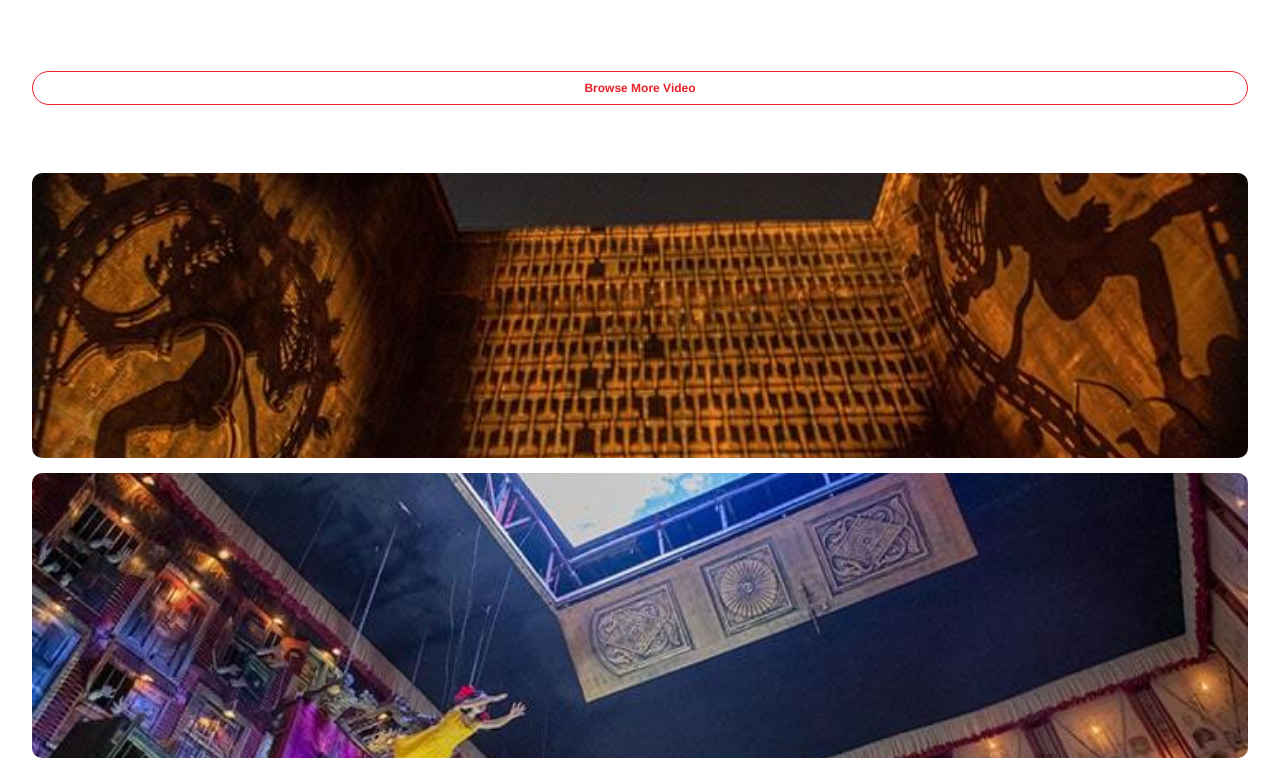
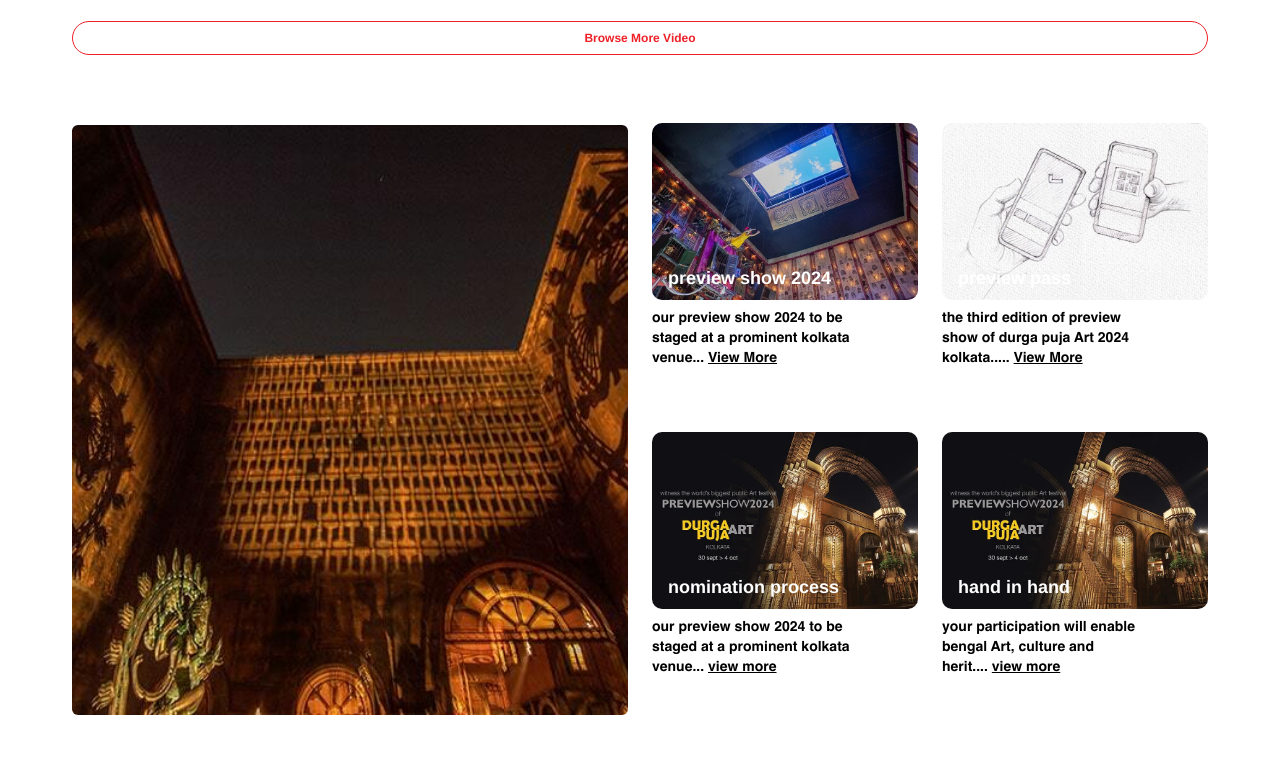
Before and after one commit to jinx71/massart, a Next.js app: page / in a window 1280 px wide. Shown: the part 2180-2951 px from the top of the page. Built offline with nearby package versions, Linux system fonts and the light colour scheme.

Commit message:
conceft section done

```diff
--- a/app/page.js
+++ b/app/page.js
@@ -20,9 +20,9 @@ export const metadata = {
 
 export default function Home() {
   return (
-    <div className="bg-[#FFFFFF]">
+    <div className="bg-[#FFFFFF] ">
       <HeaderHome />
-      <main>
+      <main className="max-w-[1200px] mx-auto">
         <HomeAboutUs />
         <Visual />
         <Gallery />
--- a/src/components/Concept.js
+++ b/src/components/Concept.js
@@ -1,31 +1,26 @@
 "use client";
 import Image from "next/image";
-import Link from "next/link";
 import { usePathname } from "next/navigation";
-
 
 const Concept = () => {
   const currentPath = usePathname();
   return (
     <div className="pt-[60px] px-[32px]">
+      <div className="grid md:grid-cols-2  gap-6 items-center">
         {/* card1 */}
-  <div className="relative group mb-[15px]">
-    <div className="h-[285px] w-full relative">
-      <Image
-        className="w-full h-full object-cover rounded-[10px]"
-        src="/images/conceptOfDurgaPuja.jpg"
-        height={100}
-        width={100}
-        alt=""
-      />
-      <div className="absolute inset-0 bg-black-to-t to-black from-transparent rounded-[10px] opacity-0 group-hover:opacity-100 transition-opacity duration-300"></div>
+        <div className="relative h-[400px] md:h-[590px] rounded-md overflow-hidden group  bg-[url('/images/conceptOfDurgaPuja.jpg')] bg-no-repeat bg-cover bg-center">
+          <div className="absolute inset-0 bg-gradient-to-b from-[#00000000] to-[#000000]  rounded-[10px] opacity-0 group-hover:opacity-100 transition-opacity duration-300"></div>
+
           <div className="absolute left-[25px] bottom-[25px] opacity-0 group-hover:opacity-100 transition-opacity duration-300">
-        <p className="xs:text-[12px] leading-[23px] font-helvetica font-bold text-white">
+            <p className="text-[24px] leading-[23px] font-helvetica font-bold text-[#FCFCFC]">
               Concept of Durga Puja Art
             </p>
             <div className="pt-[10px]">
-          <p className="text-[8px] pr-[25%] leading-[14px] text-white font-normal font-helvetica">
-            Durga Puja is technically West Bengal’s largest religious festival, centred on the goddess Durga, destroyer of the demon Mahishasura. But increasingly, Durga Puja is also the world’s largest publicly funded Art show.
+              <p className="text-[14px] pr-[25%]  text-[#b8b4b4] font-normal font-helvetica">
+                Durga Puja is technically West Bengal’s largest religious
+                festival, centred on the goddess Durga, destroyer of the demon
+                Mahishasura. But increasingly, Durga Puja is also the world’s
+                largest publicly funded Art show.
               </p>
               <div className="pt-[10px]">
                 <button className="bg-buttonCustomColor text-white text-[12px] leading-[24px] font-helvetica font-bold px-[17px] py-[4px] rounded-full">
@@ -35,11 +30,118 @@ const Concept = () => {
             </div>
           </div>
         </div>
+
+        <div className="grid  md:grid-cols-2 gap-6 items-center">
+          {/* card 2 */}
+          <div className="h-[285px] w-full relative group">
+            <div className="relative group">
+              <Image
+                className="w-full  object-cover rounded-[10px]"
+                src="/images/preview show-min.jpg"
+                height={100}
+                width={100}
+                alt=""
+              />
+              <div className="absolute inset-0 bg-gradient-to-b from-[#00000000] to-[#000000] rounded-[10px] opacity-0 group-hover:opacity-100 transition-opacity duration-300"></div>
+            </div>
+
+            <p className="text-[18px] absolute top-36 left-4 leading-[23px] font-helvetica font-bold text-white">
+              preview show 2024
+            </p>
+            {/* <div className="absolute left-[25px] bottom-[25px] opacity-1  duration-300">
+              <p className="text-[18px] leading-[23px] font-helvetica font-bold text-white">
+                preview show 2024
+              </p>
+              <div className="pt-[10px]">
+                <p className="text-[18px] pr-[25%] leading-[14px] text-white font-normal font-helvetica">
+                  our preview show 2024 to be staged at a prominent kolkata
+                  venue is intended to show you how durga puja in bengal has
+                  evolved into a display of contemporary Art while remaining
+                  deeply rooted in tradition.
+                </p>
+
+                <div className="pt-[10px]">
+                  <Link href="/concept">
+                    <button className="bg-buttonCustomColor text-white text-[12px] leading-[24px] font-helvetica font-bold px-[17px] py-[4px] rounded-full">
+                      Read More
+                    </button>
+                  </Link>
+                </div>
+              </div>
+            </div> */}
+            <p className="text-[14px] pt-2 pr-[25%] leading-[20px]  font-normal font-helvetica">
+              our preview show 2024 to be staged at a prominent kolkata venue...{" "}
+              <span className="underline">View More</span>
+            </p>
+          </div>
+          {/* card 3 */}
+          <div className="h-[285px] w-full relative group">
+            <div className="relative group">
+              <Image
+                className="w-full h-full object-cover rounded-[10px]"
+                src="/images/Previewpass-234-min.jpg"
+                height={100}
+                width={100}
+                alt=""
+              />
+              <div className="absolute inset-0 bg-gradient-to-b from-[#00000000] to-[#000000] rounded-[10px] opacity-0 group-hover:opacity-100 transition-opacity duration-300"></div>
+            </div>
+            <p className="text-[18px] absolute top-36 left-4 leading-[23px] font-helvetica font-bold text-white">
+              preview pass
+            </p>
+            <p className="text-[14px] pt-2 pr-[25%] leading-[20px]  font-normal font-helvetica">
+              the third edition of preview show of durga puja Art 2024
+              kolkata..... <span className="underline">View More</span>
+            </p>
+          </div>
+          {/* card4 */}
+          <div className="h-[285px] w-full relative group">
+            <div className="relative group">
+              <Image
+                className="w-full h-full object-cover rounded-[10px]"
+                src="/images/nominationProcess.jpg"
+                height={100}
+                width={100}
+                alt=""
+              />
+              <div className="absolute inset-0 bg-gradient-to-b from-[#00000000] to-[#000000] rounded-[10px] opacity-0 group-hover:opacity-100 transition-opacity duration-300"></div>
+            </div>
+            <p className="text-[18px] absolute top-36 left-4 leading-[23px] font-helvetica font-bold text-white">
+              nomination process
+            </p>
+            <p className="text-[14px] pt-2 pr-[25%] leading-[20px]  font-normal font-helvetica">
+              our preview show 2024 to be staged at a prominent kolkata venue...{" "}
+              <span className="underline">view more</span>
+            </p>
+          </div>
+          {/* card5 */}
+
+          <div className="h-[285px] w-full relative group">
+            <div className="relative group">
+              <Image
+                className="w-full h-full object-cover rounded-[10px]"
+                src="/images/nominationProcess.jpg"
+                height={100}
+                width={100}
+                alt=""
+              />
+              <div className="absolute inset-0 bg-gradient-to-b from-[#00000000] to-[#000000] rounded-[10px] opacity-0 group-hover:opacity-100 transition-opacity duration-300"></div>
+            </div>
+
+            <p className="text-[18px] absolute top-36 left-4 leading-[23px] font-helvetica font-bold text-white">
+              hand in hand
+            </p>
+            <p className="text-[14px] pt-2 pr-[25%] leading-[20px]  font-normal font-helvetica">
+              your participation will enable bengal Art, culture and herit....{" "}
+              <span className="underline">view more</span>
+            </p>
+          </div>
+        </div>
       </div>
 
       {/* should not show in home page */}
-{
-  currentPath !== '/' && <div className="xl:ms-[125px] ms-[33px] xl:me-[125px] lg:ms-[100px] lg:me-[100px] me-[33px] md:mt-[150px] mt-[0px]">
+      {currentPath !== "/" && (
+        <div className="xl:ms-[125px] ms-[33px] xl:me-[125px] lg:ms-[100px] lg:me-[100px] me-[33px] md:mt-[150px] mt-[0px]">
           <div className="grid lg:grid-cols-2 grid-cols-1 md:gap-[106px] gap-[17px] md:mb-[61px] mb-7">
             <div>
               {/* <Image
@@ -62,76 +164,60 @@ const Concept = () => {
                 <span className="text-red-600">What</span> is durga puja Art
               </div>
               <div className="md:text-[15px] leading-[24px] text-[12px]">
-          <p className="md:mb-6 mb-5" style={{ fontFamily: 'sans-serif' }}>
-            durga puja is bengal’s biggest festival that takes place over a week or so in september-october, on dates varying every year but announced well in advance. at the centre of the celebration is the figure of goddess durga, crafted traditionally in clay, who is worshipped in the act of vanquishing the demon mahishasura. it is particularly in the streets of kolkata (calcutta), the capital of the state, that durga puja transcends religious bounds and serves as the cradle for the world’s largest publicly funded Art show. while the worship of durga and her four divine children remains the ritualistic core, the temporary shelters of the idols – structures created from months in advance in street corners – become exquisite works of artistic expression, unique to each locality every year. thus there is a different artistic interpretation offered in every locality through the choice of a different theme to which the entire structure conforms.
+                <p
+                  className="md:mb-6 mb-5"
+                  style={{ fontFamily: "sans-serif" }}
+                >
+                  durga puja is bengal’s biggest festival that takes place over
+                  a week or so in september-october, on dates varying every year
+                  but announced well in advance. at the centre of the
+                  celebration is the figure of goddess durga, crafted
+                  traditionally in clay, who is worshipped in the act of
+                  vanquishing the demon mahishasura. it is particularly in the
+                  streets of kolkata (calcutta), the capital of the state, that
+                  durga puja transcends religious bounds and serves as the
+                  cradle for the world’s largest publicly funded Art show. while
+                  the worship of durga and her four divine children remains the
+                  ritualistic core, the temporary shelters of the idols –
+                  structures created from months in advance in street corners –
+                  become exquisite works of artistic expression, unique to each
+                  locality every year. thus there is a different artistic
+                  interpretation offered in every locality through the choice of
+                  a different theme to which the entire structure conforms.
                 </p>
-          <p className="md:mb-6 mb-5" style={{ fontFamily: 'sans-serif' }}>
-            every autumn, the entire city wakes up to an explosion of creativity, with every neighbourhood decked up in unique templates that are a mélange of traditional Art and contemporary concepts, that are diverse and creative enough to rival any international art biennale. commercial promotion and sponsorship have kept pace with the explosion of Art, providing an eco-system of community support.
+                <p
+                  className="md:mb-6 mb-5"
+                  style={{ fontFamily: "sans-serif" }}
+                >
+                  every autumn, the entire city wakes up to an explosion of
+                  creativity, with every neighbourhood decked up in unique
+                  templates that are a mélange of traditional Art and
+                  contemporary concepts, that are diverse and creative enough to
+                  rival any international art biennale. commercial promotion and
+                  sponsorship have kept pace with the explosion of Art,
+                  providing an eco-system of community support.
                 </p>
-          <p className="md:mb-6 mb-5" style={{ fontFamily: 'sans-serif' }}>
-            as a result, every year, the durga puja experience is different and diverse. the evolution of durga puja of kolkata into an inclusive, community-driven celebration of Art has been hailed by unesco, which describes it as "the best instance of the public performance of religion and Art, and as thriving ground for collaborative artists and designers...”. durga puja has been inscribed on its list of intangible cultural heritage of humanity in 2021.
+                <p
+                  className="md:mb-6 mb-5"
+                  style={{ fontFamily: "sans-serif" }}
+                >
+                  as a result, every year, the durga puja experience is
+                  different and diverse. the evolution of durga puja of kolkata
+                  into an inclusive, community-driven celebration of Art has
+                  been hailed by unesco, which describes it as "the best
+                  instance of the public performance of religion and Art, and as
+                  thriving ground for collaborative artists and designers...”.
+                  durga puja has been inscribed on its list of intangible
+                  cultural heritage of humanity in 2021.
                 </p>
               </div>
             </div>
           </div>
         </div>
-}
-
-
-  {/* card 2 */}
-  <div className="relative group mb-[15px]">
-    <div className="h-[285px] w-full ">
-      <Image
-        className="w-full h-full object-cover rounded-[10px]"
-        src="/images/preview show-min.jpg"
-        height={100}
-        width={100}
-        alt=""
-      />
-      <div className="absolute inset-0 bg-black-to-t to-black from-transparent rounded-[10px] opacity-0 group-hover:opacity-100 transition-opacity duration-300"></div>
-      <div className="absolute left-[25px] bottom-[25px] opacity-0 group-hover:opacity-100 transition-opacity duration-300">
-        <p className="xs:text-[12px] leading-[23px] font-helvetica font-bold text-white">
-          preview show 2024
-        </p>
-        <div className="pt-[10px]">
-          <p className="text-[8px] pr-[25%] leading-[14px] text-white font-normal font-helvetica">
-            our preview show 2024 to be staged at a prominent kolkata venue is intended to show you how durga puja in bengal has evolved into a display of contemporary Art while remaining deeply rooted in tradition.
-          </p>
-
-          <div className="pt-[10px]">
-              <Link href='/concept'>
-  <button className="bg-buttonCustomColor text-white text-[12px] leading-[24px] font-helvetica font-bold px-[17px] py-[4px] rounded-full">
-              Read More
-            </button>
-</Link>
-          </div>
-        </div>
-      </div>
-    </div>
-  </div>
-
-  {/* card 3 */}
-  <div className="relative group mb-[15px]">
-    <div className="h-[285px] w-full ">
-      <Image
-        className="w-full h-full object-cover rounded-[10px]"
-        src="/images/Previewpass-234-min.jpg"
-        height={100}
-        width={100}
-        alt=""
-      />
-      <div className="absolute inset-0 bg-black-to-t to-black from-transparent rounded-[10px] opacity-0 group-hover:opacity-100 transition-opacity duration-300"></div>
-      <div className="absolute left-[25px] bottom-[25px] opacity-0 group-hover:opacity-100 transition-opacity duration-300">
-        <p className="xs:text-[12px] leading-[23px] font-helvetica font-bold text-white">
-          preview pass
-        </p>
-      </div>
-    </div>
-  </div>
+      )}
 
       {/* Show on mobile */}
-  {
-  currentPath !== '/' &&
+      {currentPath !== "/" && (
         <div className="md:hidden flex flex-row gap-6 justify-center items-center mb-[15px] px-[0px] ">
           <div className="relative group rounded-lg overflow-hidden justify-center flex duration-150">
             <Image
@@ -141,9 +227,7 @@ const Concept = () => {
               src="/photos/phone screen/concept/picture 2.png"
               alt=""
             />
-      <div
-        className="hidden absolute text-[12px] top-0 bottom-0 left-0 right-0 group-hover:flex flex-col justify-end p-2 text-white"
-      >
+            <div className="hidden absolute text-[12px] top-0 bottom-0 left-0 right-0 group-hover:flex flex-col justify-end p-2 text-white">
               <p className="text-[12px] leading-[15px] font-[Helvetica] mb-[10px]">
                 contemporary durga puja Art
               </p>
@@ -157,15 +241,15 @@ const Concept = () => {
               src="/photos/phone screen/concept/picture 3.png"
               alt=""
             />
-      <div
-        className="hidden absolute text-[12px] top-0 bottom-0 left-0 right-0 group-hover:flex flex-col justify-end p-2 text-white"
-      >
+            <div className="hidden absolute text-[12px] top-0 bottom-0 left-0 right-0 group-hover:flex flex-col justify-end p-2 text-white">
               <p className="text-[12px] leading-[15px] font-[Helvetica] mb-[10px]">
                 Multi Genre Music Festival 2024
               </p>
               <div className="pt-[10px]">
                 <p className="text-[8px] pr-[25%] leading-[14px] text-white font-normal font-helvetica">
-            the third edition of preview show of durga puja Art 2024 kolkata, is going to be held on 30 september to 4 october. the show time being 6 pm to 5 am.
+                  the third edition of preview show of durga puja Art 2024
+                  kolkata, is going to be held on 30 september to 4 october. the
+                  show time being 6 pm to 5 am.
                 </p>
                 <div className="pt-[10px]">
                   <button className="bg-buttonCustomColor text-white text-[12px] leading-[24px] font-helvetica font-bold px-[17px] py-[4px] rounded-full">
@@ -176,40 +260,8 @@ const Concept = () => {
             </div>
           </div>
         </div>
-}
-  {/* card4 */}
-  <div className="relative group">
-    <div className="h-[285px] w-full ">
-      <Image
-        className="w-full h-full object-cover rounded-[10px]"
-        src="/images/nominationProcess.jpg"
-        height={100}
-        width={100}
-        alt=""
-      />
-      <div className="absolute inset-0 bg-black-to-t to-black from-transparent rounded-[10px] opacity-0 group-hover:opacity-100 transition-opacity duration-300"></div>
-      <div className="absolute left-[25px] bottom-[25px] opacity-0 group-hover:opacity-100 transition-opacity duration-300">
-        <p className="xs:text-[12px] leading-[23px] font-helvetica font-bold text-white">
-          nomination process
-        </p>
-        <div className="pt-[10px]">
-          <p className="text-[8px] pr-[25%] leading-[14px] text-white font-normal font-helvetica">
-            the durga puja committees willing to participate as the selected Art venue, will have to apply for registration. judging from their detailed and valid application and presentation complying requisite parameters, a jury comprising national and international artist members will select the 24 durga puja Art venues.
-          </p>
-          <div className="flex gap-x-[15px] pt-[25px]">
-            <button className="bg-buttonCustomColor text-white text-[12px] leading-[24px] font-helvetica font-bold px-[17px] py-[4px] rounded-full">
-              guideline
-            </button>
-            <button className="bg-buttonCustomColor text-white text-[12px] leading-[24px] font-helvetica font-bold px-[17px] py-[4px] rounded-full">
-              registration
-            </button>
+      )}
     </div>
-        </div>
-      </div>
-    </div>
-  </div>
-</div>
-
   );
 };
 
```
Lines whose indentation alone changed are shown as unchanged.
